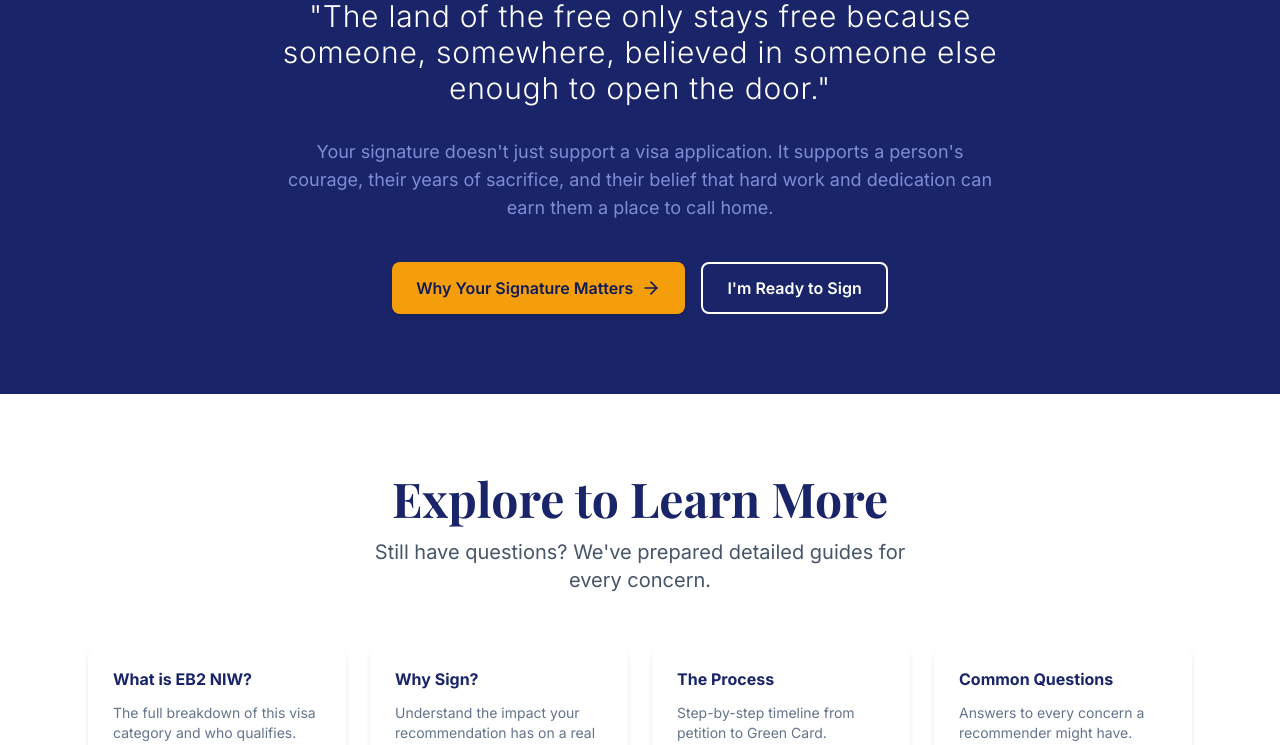
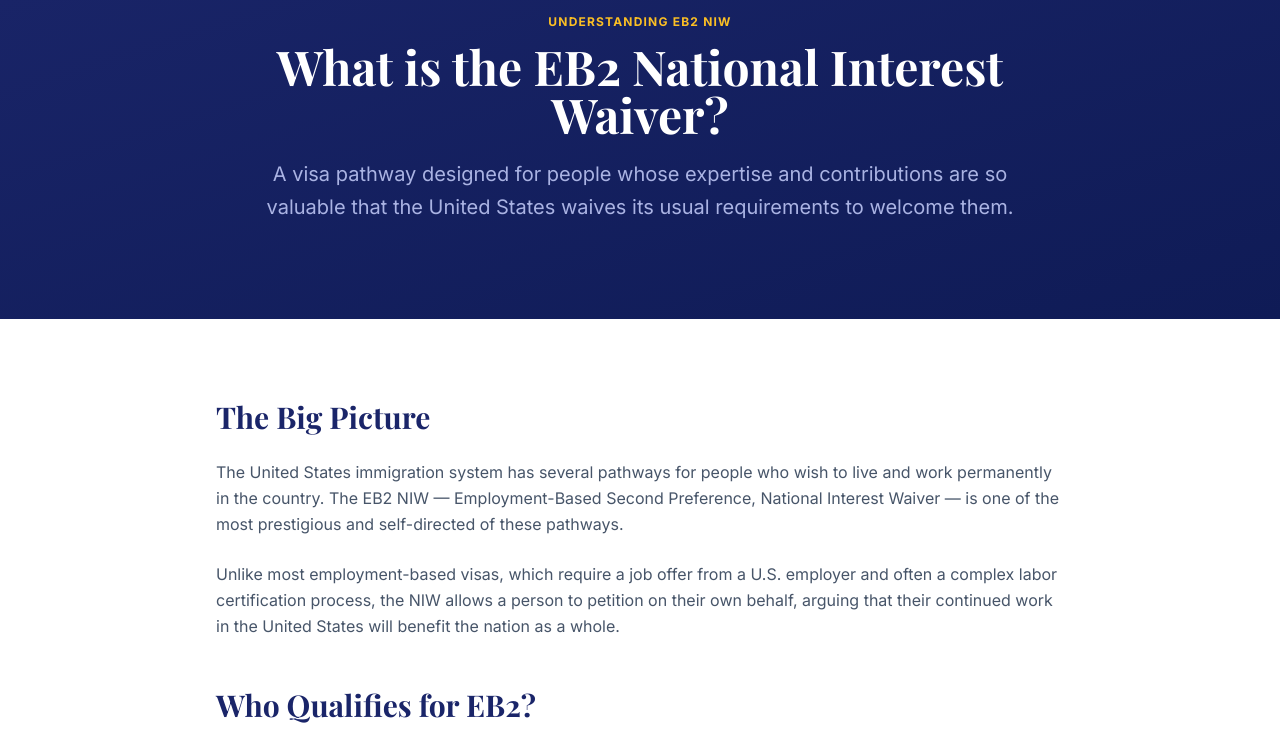
Before and after one commit to mcezario/maikon-niw-guide, a React (Vite) app in the folder client/: page / in a window 1280 px wide. Shown: the part 2760-3505 px from the top of the page. Built offline with nearby package versions, Linux system fonts and the light colour scheme; a web font is replaced by a local one.

Commit message:
remove some contents

```diff
--- a/client/src/pages/Home.tsx
+++ b/client/src/pages/Home.tsx
@@ -186,61 +186,6 @@ export default function Home() {
         </div>
       </section>
 
-      {/* EMOTIONAL CTA */}
-      <section className="py-20 bg-navy-800">
-        <div className="max-w-3xl mx-auto px-4 sm:px-6 text-center">
-          <AnimatedSection>
-            <p className="font-sans text-2xl md:text-3xl font-light text-white leading-relaxed mb-8 tracking-wide">
-              "The land of the free only stays free because someone, somewhere,
-              believed in someone else enough to open the door."
-            </p>
-            <p className="text-navy-300 mb-10 text-lg">
-              Your signature doesn't just support a visa application. It supports a person's
-              courage, their years of sacrifice, and their belief that hard work and dedication
-              can earn them a place to call home.
-            </p>
-            <div className="flex flex-col sm:flex-row gap-4 justify-center">
-              <a href="#why-sign" className="btn-secondary">
-                Why Your Signature Matters
-                <ArrowRight className="w-5 h-5" />
-              </a>
-              <a href="#sign" className="btn-outline">
-                I'm Ready to Sign
-              </a>
-            </div>
-          </AnimatedSection>
-        </div>
-      </section>
-
-      {/* QUICK LINKS */}
-      <section className="py-20 bg-white">
-        <div className="max-w-6xl mx-auto px-4 sm:px-6">
-          <AnimatedSection className="text-center mb-12">
-            <h2 className="section-title mb-4">Explore to Learn More</h2>
-            <p className="section-subtitle max-w-xl mx-auto">
-              Still have questions? We've prepared detailed guides for every concern.
-            </p>
-          </AnimatedSection>
-          <div className="grid sm:grid-cols-2 lg:grid-cols-4 gap-6">
-            {[
-              { hash: 'what-is-eb2', label: 'What is EB2 NIW?', desc: 'The full breakdown of this visa category and who qualifies.' },
-              { hash: 'why-sign', label: 'Why Sign?', desc: 'Understand the impact your recommendation has on a real person\'s future.' },
-              { hash: 'process', label: 'The Process', desc: 'Step-by-step timeline from petition to Green Card.' },
-              { hash: 'faq', label: 'Common Questions', desc: 'Answers to every concern a recommender might have.' },
-            ].map(({ hash, label, desc }, i) => (
-              <AnimatedSection key={hash} delay={i * 0.1}>
-                <a href={`#${hash}`} className="card group h-full flex flex-col gap-3 hover:border-navy-200 border border-transparent">
-                  <h3 className="font-bold text-navy-800 group-hover:text-navy-600 transition-colors">{label}</h3>
-                  <p className="text-slate-500 text-sm flex-1">{desc}</p>
-                  <div className="flex items-center gap-1 text-navy-600 text-sm font-medium group-hover:gap-2 transition-all">
-                    Scroll to section <ArrowRight className="w-4 h-4" />
-                  </div>
-                </a>
-              </AnimatedSection>
-            ))}
-          </div>
-        </div>
-      </section>
     </div>
   )
 }
--- a/client/src/pages/ScrollPage.tsx
+++ b/client/src/pages/ScrollPage.tsx
@@ -1,4 +1,5 @@
 import { useEffect } from 'react'
+import { track } from '@vercel/analytics'
 import Home from './Home'
 import WhatIsEB2 from './WhatIsEB2'
 import WhySign from './WhySign'
@@ -30,6 +31,7 @@ export default function ScrollPage() {
             if (currentUrl !== newUrl) {
               window.history.replaceState(null, '', newUrl)
               window.dispatchEvent(new CustomEvent('scrollspy'))
+              track('section_view', { section: id })
             }
           }
         }
```
